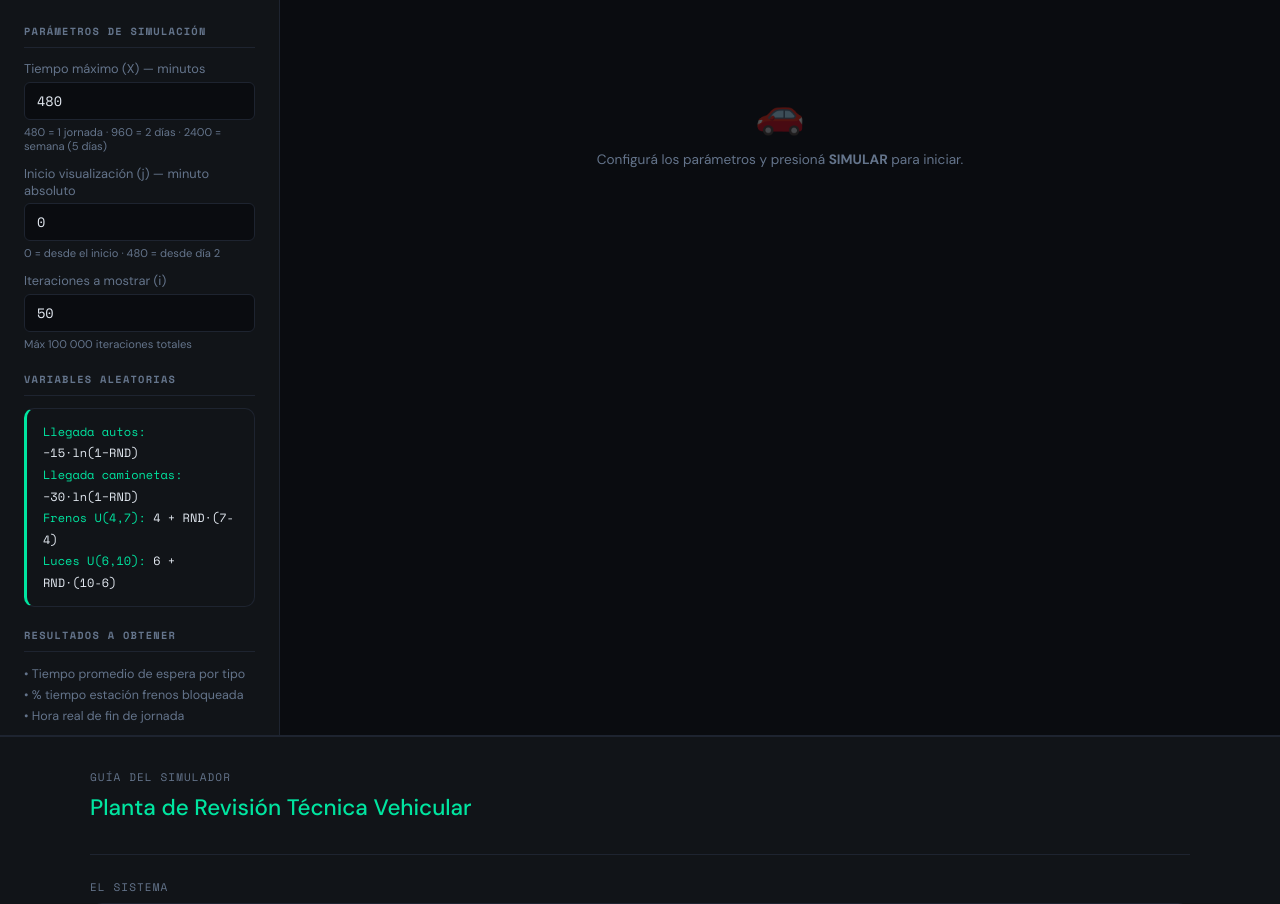
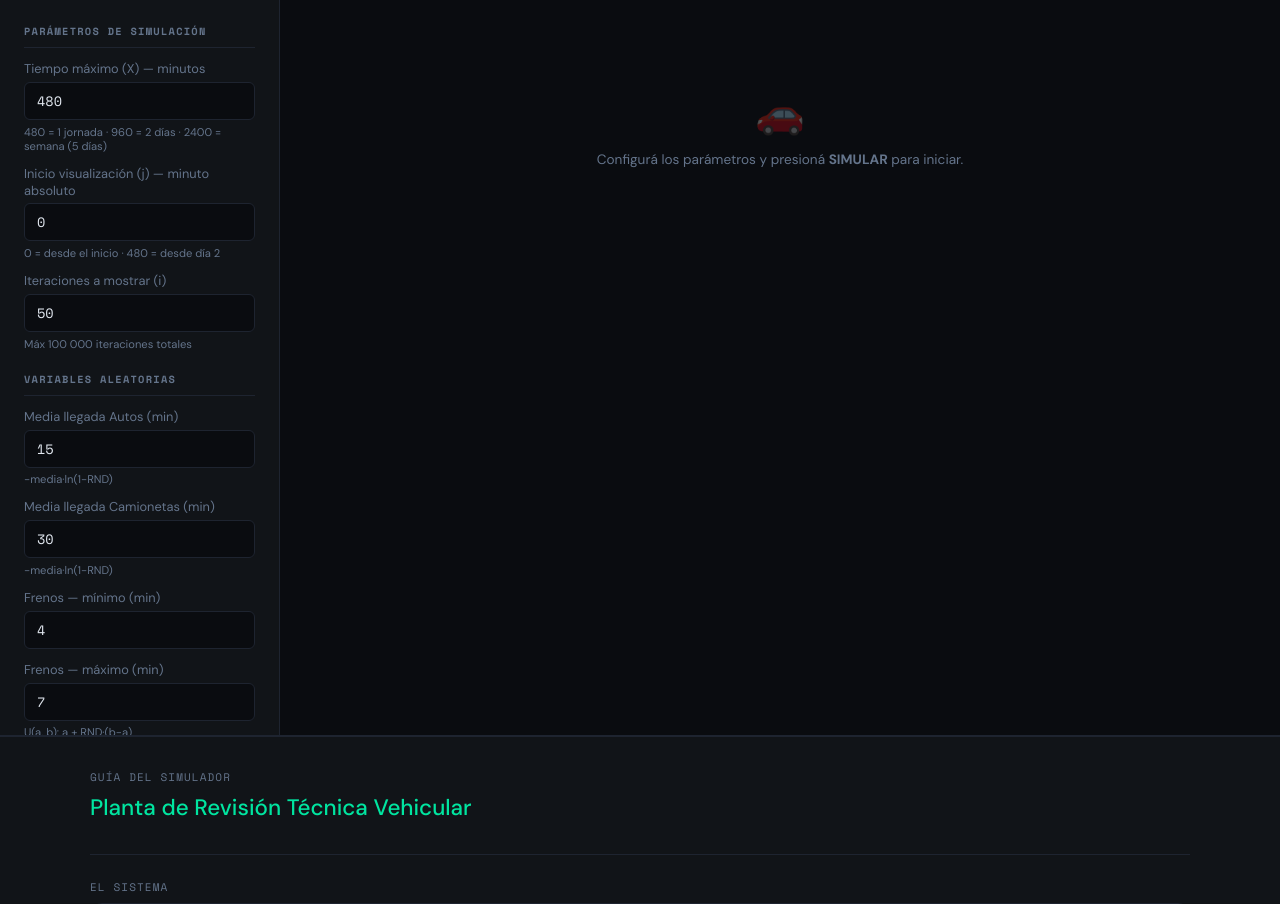
Before and after one commit to Let-so/tp-simulaci-n, a Django app: page / in a window 1280 px wide. Shown: the part 65-969 px from the top of the page. Run offline with Django 5.2, Linux system fonts and the light colour scheme.

Commit message:
Variables Aleatorias como PARAMETROS

```diff
--- a/simulador/simulation.py
+++ b/simulador/simulation.py
@@ -21,25 +21,21 @@ EVT_FIN_SIM        = "Fin Simulación"
 
 # ─── Random generators ───────────────────────────────────────────────────────
 
-def next_auto(rnd=None):
-    if rnd is None:
-        rnd = random.random()
-    return rnd, round(-15 * math.log(1 - rnd), 4)
+def next_auto(rnd=None, media=15):
+    if rnd is None: rnd = random.random()
+    return rnd, round(-media * math.log(1 - rnd), 4)
 
-def next_camion(rnd=None):
-    if rnd is None:
-        rnd = random.random()
-    return rnd, round(-30 * math.log(1 - rnd), 4)
+def next_camion(rnd=None, media=30):
+    if rnd is None: rnd = random.random()
+    return rnd, round(-media * math.log(1 - rnd), 4)
 
-def tiempo_freno(rnd=None):
-    if rnd is None:
-        rnd = random.random()
-    return rnd, round(4 + rnd * 3, 4)
+def tiempo_freno(rnd=None, a=4, b=7):
+    if rnd is None: rnd = random.random()
+    return rnd, round(a + rnd * (b - a), 4)
 
-def tiempo_luces(rnd=None):
-    if rnd is None:
-        rnd = random.random()
-    return rnd, round(6 + rnd * 4, 4)
+def tiempo_luces(rnd=None, a=6, b=10):
+    if rnd is None: rnd = random.random()
+    return rnd, round(a + rnd * (b - a), 4)
 
 # ─── Data structures ─────────────────────────────────────────────────────────
 
@@ -67,7 +63,10 @@ class EstacionLuces:
 
 # ─── Main simulation ─────────────────────────────────────────────────────────
 
-def run_simulation(tiempo_max: int, inicio_mostrar: float, cant_mostrar: int):
+def run_simulation(tiempo_max: int, inicio_mostrar: float, cant_mostrar: int,
+                   media_auto=15, media_camion=30,
+                   freno_a=4, freno_b=7,
+                   luces_a=6, luces_b=10):
     """
     Simula `tiempo_max` minutos de trabajo en jornadas de 480 min (08:00–16:00).
     Si tiempo_max > 480 simula múltiples días automáticamente.
@@ -80,8 +79,8 @@ def run_simulation(tiempo_max: int, inicio_mostrar: float, cant_mostrar: int):
     cola_autos: list[Vehiculo]    = []
     cola_camiones: list[Vehiculo] = []
 
-    rnd_la, dt_auto   = next_auto()
-    rnd_lc, dt_camion = next_camion()
+    rnd_la, dt_auto   = next_auto(media=media_auto)
+    rnd_lc, dt_camion = next_camion(media=media_camion)
     t_llegada_auto   = dt_auto
     t_llegada_camion = dt_camion
 
@@ -172,7 +171,7 @@ def run_simulation(tiempo_max: int, inicio_mostrar: float, cant_mostrar: int):
     def asignar_a_freno(v, idx):
         """Asigna v al freno[idx] y acumula espera + conteo. Único lugar donde se cuenta."""
         nonlocal suma_espera_autos, autos_atendidos, suma_espera_camiones, camiones_atendidos
-        r, dur = tiempo_freno()
+        r, dur = tiempo_freno(a=freno_a, b=freno_b)
         pending_rnds[f"rnd_freno_L{idx+1}"] = round(r, 6)
         frenos[idx].estado       = ESTADO_OCUPADO
         frenos[idx].vehiculo_id  = v.id
@@ -217,7 +216,7 @@ def run_simulation(tiempo_max: int, inicio_mostrar: float, cant_mostrar: int):
             vehiculo_counter += 1
             v = Vehiculo(vehiculo_counter, "Auto", t)
             v.hora_inicio_espera = t
-            rnd_la, dt = next_auto()
+            rnd_la, dt = next_auto(media=media_auto)
             pending_rnds["rnd_llegada_auto"] = round(rnd_la, 6)
             t_llegada_auto = t + dt
 
@@ -236,7 +235,7 @@ def run_simulation(tiempo_max: int, inicio_mostrar: float, cant_mostrar: int):
             vehiculo_counter += 1
             v = Vehiculo(vehiculo_counter, "Camioneta", t)
             v.hora_inicio_espera = t
-            rnd_lc, dt = next_camion()
+            rnd_lc, dt = next_camion(media=media_camion)
             pending_rnds["rnd_llegada_camion"] = round(rnd_lc, 6)
             t_llegada_camion = t + dt
 
@@ -258,7 +257,7 @@ def run_simulation(tiempo_max: int, inicio_mostrar: float, cant_mostrar: int):
             vid = f.vehiculo_id
 
             if l.estado == ESTADO_LIBRE:
-                r, dur = tiempo_luces()
+                r, dur = tiempo_luces(a=luces_a, b=luces_b)
                 pending_rnds[f"rnd_luces_L{idx+1}"] = round(r, 6)
                 l.estado       = ESTADO_OCUPADO
                 l.vehiculo_id  = vid
@@ -294,7 +293,7 @@ def run_simulation(tiempo_max: int, inicio_mostrar: float, cant_mostrar: int):
                     t_inicio_bloqueo_f2 = None
 
                 vid_bloq = f.vehiculo_id
-                r, dur = tiempo_luces()
+                r, dur = tiempo_luces(a=luces_a, b=luces_b)
                 pending_rnds[f"rnd_luces_L{idx+1}"] = round(r, 6)
                 l.estado       = ESTADO_OCUPADO
                 l.vehiculo_id  = vid_bloq
--- a/simulador/templates/simulador/index.html
+++ b/simulador/templates/simulador/index.html
@@ -695,13 +695,39 @@
 
       <div class="param-group">
         <h3>Variables Aleatorias</h3>
-        <div class="formula-box" style="border-left-color: var(--accent); padding: 0.75rem 1rem">
-          <code>
-              <span>Llegada autos:</span> −15·ln(1−RND)<br />
-              <span>Llegada camionetas:</span> −30·ln(1−RND)<br />
-              <span>Frenos U(4,7):</span> 4 + RND·(7-4)<br />
-              <span>Luces U(6,10):</span> 6 + RND·(10-6)
-            </code>
+
+        <div class="field">
+          <label>Media llegada Autos (min)</label>
+          <input type="number" id="media_auto" value="15" min="0.1" step="0.1" />
+          <span class="hint">−media·ln(1−RND)</span>
+        </div>
+
+        <div class="field">
+          <label>Media llegada Camionetas (min)</label>
+          <input type="number" id="media_camion" value="30" min="0.1" step="0.1" />
+          <span class="hint">−media·ln(1−RND)</span>
+        </div>
+
+        <div class="field">
+          <label>Frenos — mínimo (min)</label>
+          <input type="number" id="freno_a" value="4" min="0" step="0.1" />
+        </div>
+
+        <div class="field">
+          <label>Frenos — máximo (min)</label>
+          <input type="number" id="freno_b" value="7" min="0" step="0.1" />
+          <span class="hint">U(a, b): a + RND·(b−a)</span>
+        </div>
+
+        <div class="field">
+          <label>Luces — mínimo (min)</label>
+          <input type="number" id="luces_a" value="6" min="0" step="0.1" />
+        </div>
+
+        <div class="field">
+          <label>Luces — máximo (min)</label>
+          <input type="number" id="luces_b" value="10" min="0" step="0.1" />
+          <span class="hint">U(a, b): a + RND·(b−a)</span>
         </div>
       </div>
 
@@ -793,11 +819,15 @@
         .value.replace(",", ".");
 
       const params = {
-        tiempo_max:
-          parseInt(document.getElementById("tiempo_max").value) || 0,
+        tiempo_max:     parseInt(document.getElementById("tiempo_max").value) || 0,
         inicio_mostrar: parseFloat(rawInicio) || 0,
-        cant_mostrar:
-          parseInt(document.getElementById("cant_mostrar").value) || 0,
+        cant_mostrar:   parseInt(document.getElementById("cant_mostrar").value) || 0,
+        media_auto:    parseFloat(document.getElementById("media_auto").value)   || 15,
+        media_camion:  parseFloat(document.getElementById("media_camion").value) || 30,
+        freno_a:       parseFloat(document.getElementById("freno_a").value)      || 4,
+        freno_b:       parseFloat(document.getElementById("freno_b").value)      || 7,
+        luces_a:       parseFloat(document.getElementById("luces_a").value)      || 6,
+        luces_b:       parseFloat(document.getElementById("luces_b").value)      || 10,
       };
 
       if (params.tiempo_max <= 0) {
--- a/simulador/views.py
+++ b/simulador/views.py
@@ -19,12 +19,22 @@ def simulate(request):
         inicio_mostrar = float(inicio_raw)
         cant_mostrar   = int(data.get('cant_mostrar', 50))
 
-        tiempo_max     = max(1, tiempo_max)          # sin límite artificial de días
+        media_auto   = float(data.get('media_auto',   15))
+        media_camion = float(data.get('media_camion', 30))
+        freno_a      = float(data.get('freno_a',       4))
+        freno_b      = float(data.get('freno_b',       7))
+        luces_a      = float(data.get('luces_a',       6))
+        luces_b      = float(data.get('luces_b',      10))
+
+        tiempo_max     = max(1, tiempo_max)
         cant_mostrar   = max(1, min(cant_mostrar, 100000))
         inicio_mostrar = max(0.0, inicio_mostrar)
 
         display_rows, last_row, stats, all_rows = run_simulation(
-            tiempo_max, inicio_mostrar, cant_mostrar
+            tiempo_max, inicio_mostrar, cant_mostrar,
+            media_auto=media_auto, media_camion=media_camion,
+            freno_a=freno_a, freno_b=freno_b,
+            luces_a=luces_a, luces_b=luces_b,
         )
 
         return JsonResponse({
```
